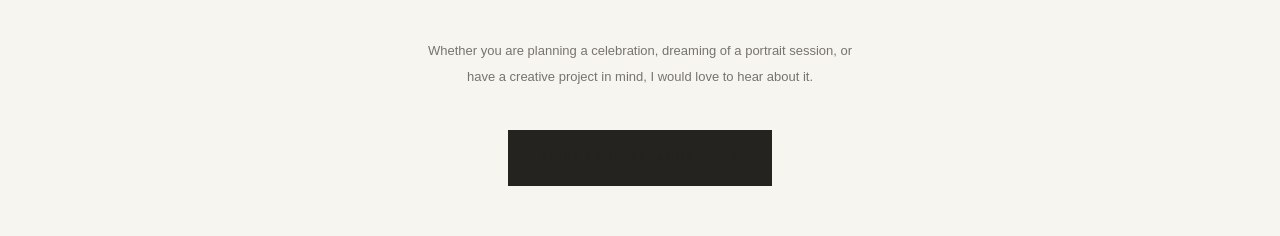
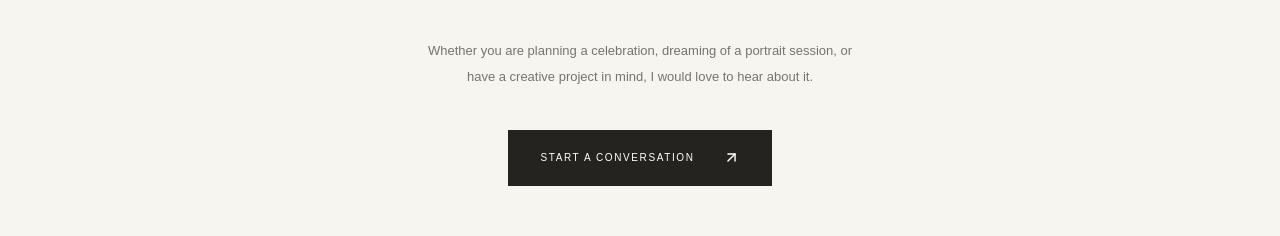
Before and after one commit to shakib-mia/photographer-portfolio, a Next.js app: page / in a window 1280 px wide. Shown: the part 8080-8316 px from the top of the page. Built offline with nearby package versions, Linux system fonts and the light colour scheme; a web font is replaced by a local one.

Commit message:
contact cta text color fixed

```diff
--- a/app/src/components/sections/ContactCTA.tsx
+++ b/app/src/components/sections/ContactCTA.tsx
@@ -43,7 +43,7 @@ export default function ContactCTA() {
 
 					<Link
 						href="/contact"
-						className="group mx-auto mt-10 inline-flex min-h-14 items-center gap-7 bg-[#24231f] px-8 text-[10px] font-medium uppercase tracking-[0.16em] text-white transition-colors duration-300 hover:bg-[#a58b68]"
+						className="group mx-auto mt-10 inline-flex min-h-14 items-center gap-7 bg-[#24231f] px-8 text-[10px] font-medium uppercase tracking-[0.16em] text-white! transition-colors duration-300 hover:bg-[#a58b68]"
 					>
 						Start a conversation
 						<ArrowUpRight
```
